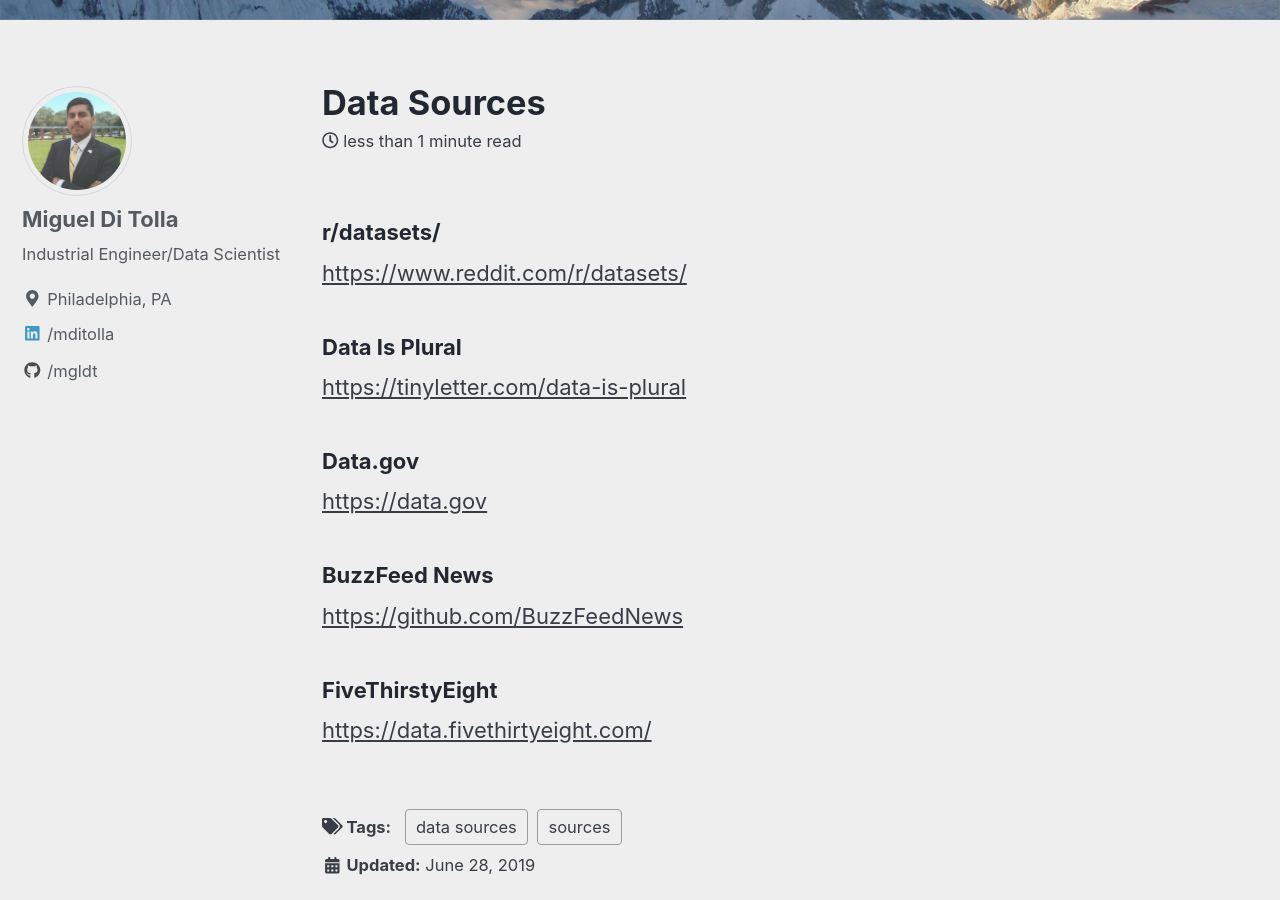
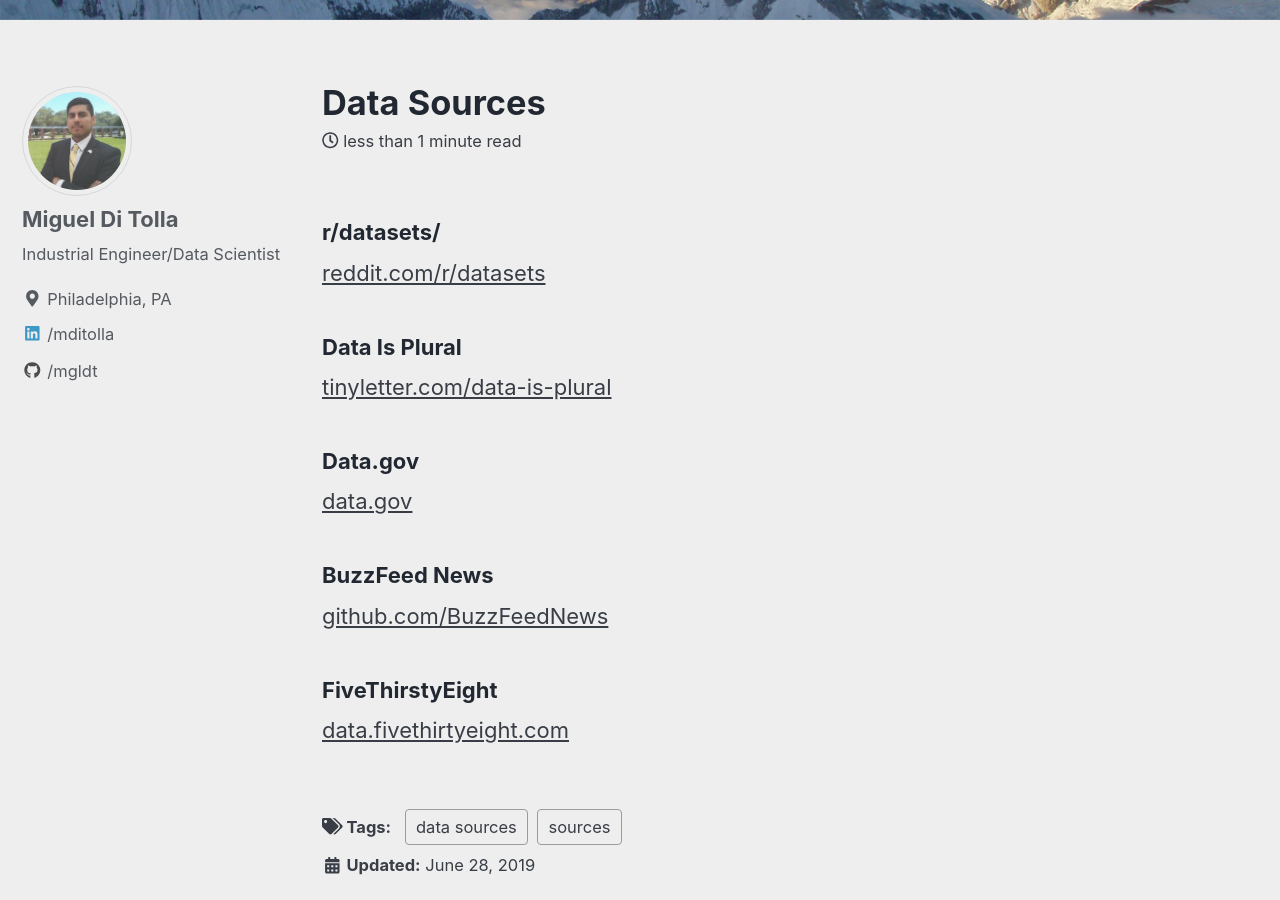
Before and after one commit to mgldt/mgldt.github.io, a Jekyll site: the page built from _posts/2019-06-28-data-sources.md, in a window 1280 px wide and 900 px high, scrolled down 271 px. Built offline with Jekyll 4.4.1, drawn with Linux system fonts in a browser that asks for light colours; cached includes are drawn as plain includes; some of the changed lines change nothing that is shown.

Commit message:
Update 2019-06-28-data-sources.md

```diff
--- a/_posts/2019-06-28-data-sources.md
+++ b/_posts/2019-06-28-data-sources.md
@@ -9,20 +9,24 @@
 
 ### r/datasets/
 
-[https://www.reddit.com/r/datasets/](https://www.reddit.com/r/datasets/)
+[reddit.com/r/datasets](https://www.reddit.com/r/datasets)
+
 
 ### Data Is Plural
 
-[https://tinyletter.com/data-is-plural](https://tinyletter.com/data-is-plural)
+[tinyletter.com/data-is-plural](https://tinyletter.com/data-is-plural)
+
 
 ### Data.gov
 
-[https://data.gov](https://data.gov)
+[data.gov](https://data.gov)
+
 
 ### BuzzFeed News
 
-[https://github.com/BuzzFeedNews](https://github.com/BuzzFeedNews)
+[github.com/BuzzFeedNews](https://github.com/BuzzFeedNews)
+
 
 ### FiveThirstyEight
 
-[https://data.fivethirtyeight.com/](https://data.fivethirtyeight.com/)
+[data.fivethirtyeight.com](https://data.fivethirtyeight.com)
```
